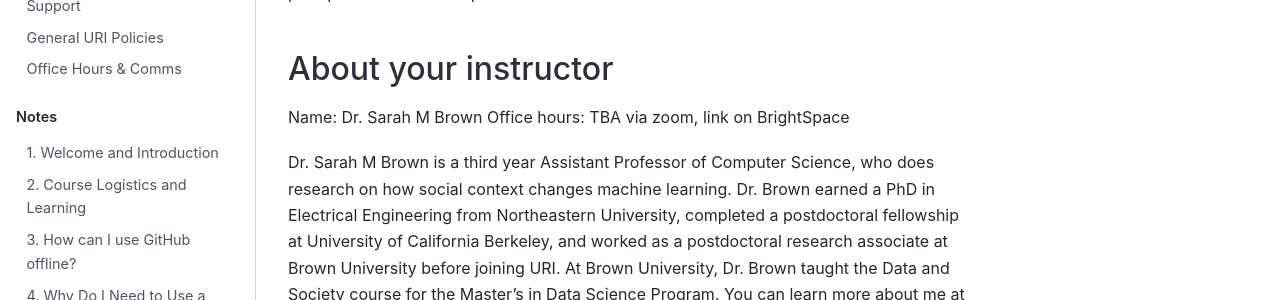
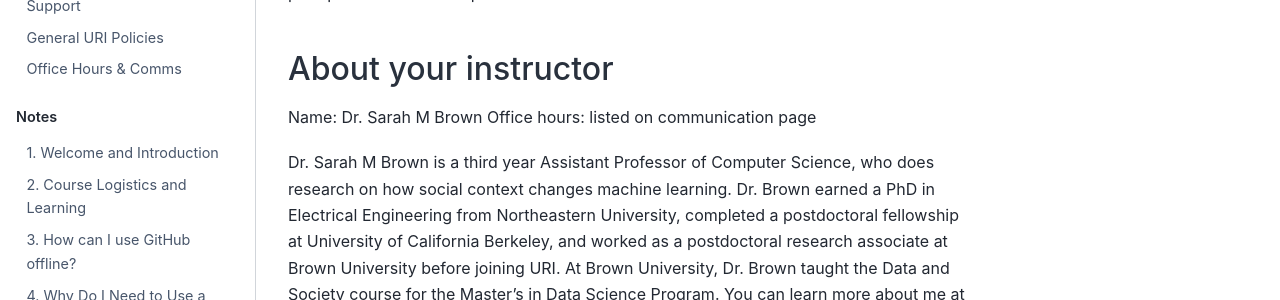
Before and after one commit to introcompsys/fall2022, a Jupyter Book: the page built from syllabus/about.md, in a window 1280 px wide and 1050 px high. Shown: the part 440-740 px from the top of the window. Built offline with Jupyter Book 1.0.4 settings and Sphinx 7.4.7 and the Sphinx Book theme 1.1.4, drawn with Linux system fonts in a browser that asks for light colours; pages that are not in the unit, such as notebooks, are missing from menus.

Commit message:
fix formatting

```diff
--- a/syllabus/about.md
+++ b/syllabus/about.md
@@ -15,7 +15,7 @@ Creating an {{ repo_issue }} is also a good way to ask questions about anything
 ## About your instructor
 
 Name: Dr. Sarah M Brown
-Office hours:  TBA via zoom, link on BrightSpace
+Office hours:  listed on communication page
 
 
 Dr. Sarah M Brown is a third year Assistant Professor of Computer Science, who does research on how social context changes machine learning. Dr. Brown earned a PhD in Electrical Engineering from Northeastern University, completed a postdoctoral fellowship at University of California Berkeley, and worked as a postdoctoral research associate at Brown University before joining URI. At Brown University, Dr. Brown taught the Data and Society course for the Master's in Data Science Program. You can learn more about me at my [website](http://sarahmbrown.org/) or my research on my [lab site](https://ml4sts.com/).
```
Also changed, not shown: syllabus/schedule.md (+9 -9 lines).
